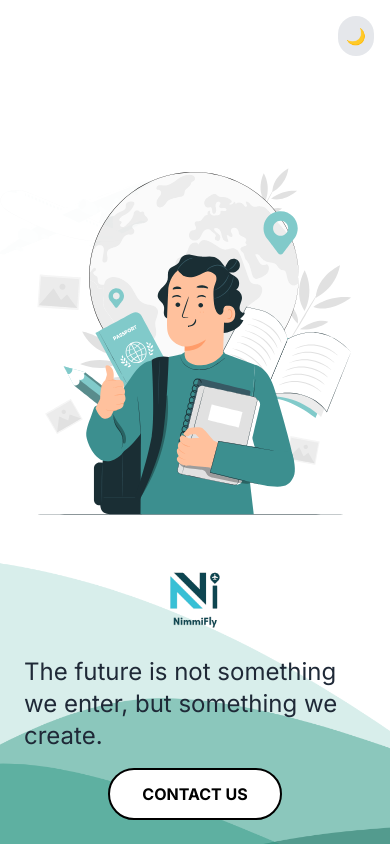
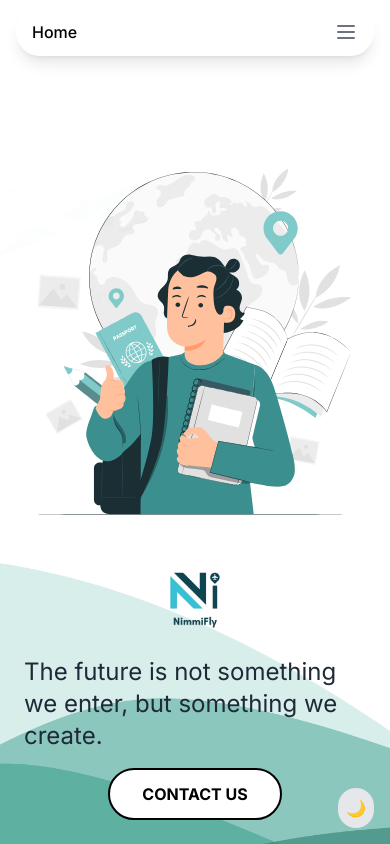
Before and after one commit to mdazmi28/nimmifly, a Next.js app: page / in a window 390 px wide. Built offline with nearby package versions, Linux system fonts and the light colour scheme.

Commit message:
v0.0.15 navbar introduced

```diff
--- a/src/app/layout.js
+++ b/src/app/layout.js
@@ -2,6 +2,7 @@ import { Inter } from 'next/font/google'
 import './globals.css'
 import ThemeToggle from '@/components/ThemeToggle'
 import DisableInspect from '@/components/DisableInspect'
+import Navbar from '@/components/Navbar'
 
 const inter = Inter({ subsets: ['latin'] })
 
@@ -21,12 +22,15 @@ export default function RootLayout({ children }) {
           </div>
           {children}
         </div> */}
-        <DisableInspect/>
+        <DisableInspect />
         <div className='bg-white dark:bg-gray-500 relative'>
-          <div className='absolute top-4 right-4 z-50'>
-            <ThemeToggle />
+          <div className='absolute flex justify-center items-center z-50 w-full'>
+            <Navbar />
           </div>
           {children}
+          <div className='absolute right-4 bottom-4 z-50'>
+            <ThemeToggle/>
+          </div>
         </div>
       </body>
     </html>
--- /dev/null
+++ b/src/components/Navbar.jsx
@@ -0,0 +1,102 @@
+// components/Navbar.tsx
+'use client';
+
+import Link from 'next/link';
+import { usePathname } from 'next/navigation';
+import { useState } from 'react';
+
+const Navbar = () => {
+  const pathname = usePathname();
+  const [isMobileMenuOpen, setIsMobileMenuOpen] = useState(false);
+
+  const navLinks = [
+    { name: 'Home', path: '/' },
+    { name: 'About', path: '/about' },
+    { name: 'Projects', path: '/projects' },
+    { name: 'Skills', path: '/skills' },
+    { name: 'Experience', path: '/experience' },
+    { name: 'Education', path: '/education' },
+    { name: 'Contact', path: '/contact' }
+  ];
+
+  return (
+    <div className="w-full flex justify-center pt-2 px-4">
+      {/* Desktop Navigation */}
+      <nav className="hidden md:block bg-[#DFF2EF] backdrop-blur-lg px-8 py-4 rounded-full shadow-lg">
+        <ul className="flex items-center space-x-8">
+          {navLinks.map((link) => (
+            <li key={link.name}>
+              <Link
+                href={link.path}
+                className={`px-3 py-2 text-[15px] transition-colors duration-300 ${
+                  pathname === link.path
+                    ? 'text-black font-medium'
+                    : 'text-gray-500 hover:text-gray-800'
+                }`}
+              >
+                {link.name}
+              </Link>
+            </li>
+          ))}
+        </ul>
+      </nav>
+
+      {/* Mobile Navigation */}
+      <nav className="md:hidden w-full">
+        <div className="bg-white/30 backdrop-blur-lg px-4 py-3 rounded-full shadow-lg">
+          <div className="flex justify-between items-center">
+            <span className="text-black font-medium">
+              {navLinks.find(link => link.path === pathname)?.name || 'Menu'}
+            </span>
+            <button
+              onClick={() => setIsMobileMenuOpen(!isMobileMenuOpen)}
+              className="text-gray-500 hover:text-gray-800"
+              aria-label="Toggle menu"
+            >
+              <svg
+                className="w-6 h-6"
+                fill="none"
+                strokeLinecap="round"
+                strokeLinejoin="round"
+                strokeWidth="2"
+                viewBox="0 0 24 24"
+                stroke="currentColor"
+              >
+                {isMobileMenuOpen ? (
+                  <path d="M6 18L18 6M6 6l12 12" />
+                ) : (
+                  <path d="M4 6h16M4 12h16M4 18h16" />
+                )}
+              </svg>
+            </button>
+          </div>
+        </div>
+
+        {/* Mobile Menu Dropdown */}
+        {isMobileMenuOpen && (
+          <div className="mt-2 bg-white/30 backdrop-blur-lg rounded-3xl shadow-lg overflow-hidden">
+            <ul className="py-2">
+              {navLinks.map((link) => (
+                <li key={link.name}>
+                  <Link
+                    href={link.path}
+                    onClick={() => setIsMobileMenuOpen(false)}
+                    className={`block px-6 py-3 text-[15px] transition-colors duration-300 ${
+                      pathname === link.path
+                        ? 'text-black font-medium bg-white/20'
+                        : 'text-gray-500 hover:text-gray-800 hover:bg-white/10'
+                    }`}
+                  >
+                    {link.name}
+                  </Link>
+                </li>
+              ))}
+            </ul>
+          </div>
+        )}
+      </nav>
+    </div>
+  );
+};
+
+export default Navbar;
--- a/src/components/ServicesSection.jsx
+++ b/src/components/ServicesSection.jsx
@@ -5,7 +5,8 @@ const ServicesSection = () => {
         <div className='w-full overflow-hidden'>
         <div className='w-full h-full bg-[url(/assets/images/section_image.png)] dark:bg-[url(/assets/images/dark_section.png)] bg-cover bg-bottom bg-no-repeat absolute inset-0'>
             <div className='flex flex-col-reverse md:flex-row h-full'>
-               Hello
+               <div className='w-full md:w-1/2 bg-red-500'></div>
+               <div className='w-full md:w-1/2 bg-green-500'></div>
             </div>
         </div>
 
```
